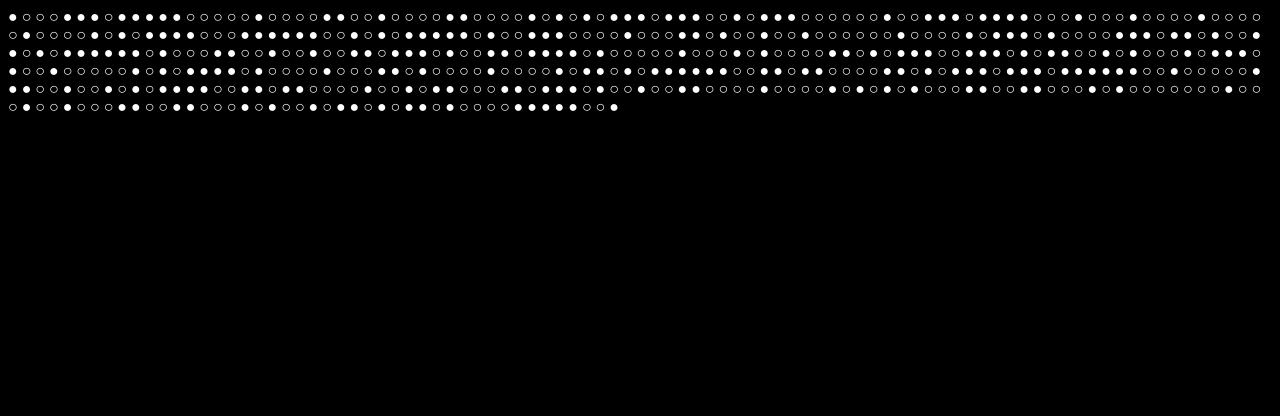
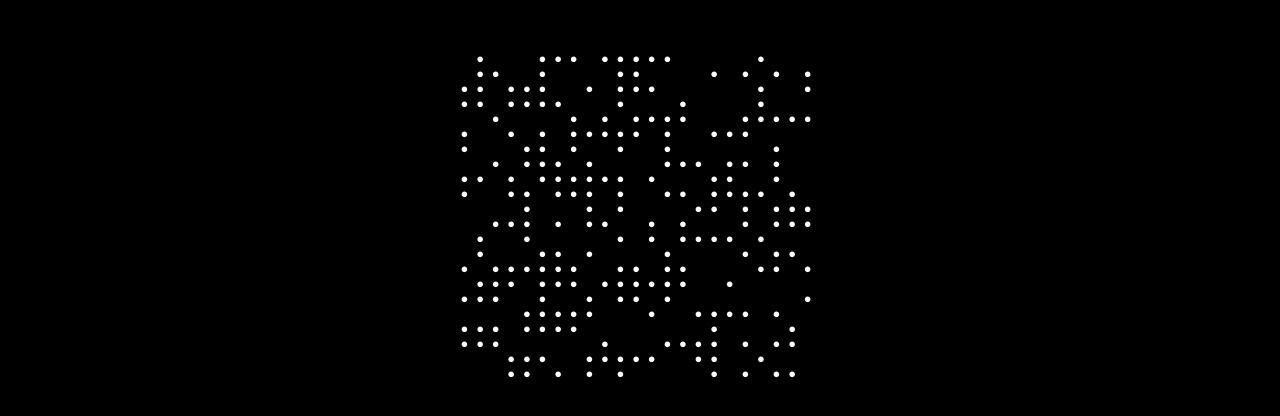
Before and after one commit to russelleh/doomsday, a plain HTML site: page index.html in a window 1280 px wide. Drawn offline with nearby package versions, Linux system fonts and the light colour scheme.

Commit message:
Various improvements

```diff
--- a/index.html
+++ b/index.html
@@ -1,10 +1,9 @@
 <head>
   <meta charset="utf-8">
-  <script src="https://code.jquery.com/jquery-1.12.0.min.js"></script>
   <script type="text/javascript" src="BigInteger.min.js"></script>
   <script type="text/javascript" src="script.js"></script>
   <link rel="stylesheet" type="text/css" href="stylesheet.css">
 </head>
 <body>
-    <p id="time"></p>
+    <pre id="time"></pre>
 </body>
--- a/script.js
+++ b/script.js
@@ -1,26 +1,33 @@
-$(document).ready(function() {
-  Y_U = bigInt("10e100");
-  M_Y = bigInt("31536000000");
-  P_M = bigInt("1.855e40");
+document.addEventListener("DOMContentLoaded", function(event) {
+  years_per_universe      = bigInt("10e100");
+  milliseconds_per_year   = bigInt("3.1536e10");
+  plancks_per_millisecond = bigInt("1.855e40");
 
-  M_U = M_Y.multiply(Y_U)
+  milliseconds_per_universe = milliseconds_per_year.multiply(years_per_universe);
 
   setInterval(function() {
-    time = document.getElementById("time");
-    now  = bigInt(Date.now())
-    down = M_U.minus(now)
-    plan = down.multiply(P_M);
-    ts   = plan.toString(2);
+    now_ms       = bigInt(Date.now());
+    remaining_ms = milliseconds_per_universe.minus(now_ms);
+    remaining_p  = plancks_per_millisecond.multiply(remaining_ms);
 
-    ts = ts.slice(0, -37);
-    for (i = 0; i < 37; i++) {
-      r = Math.floor(Math.random() * 2);
-      ts = ts + r;
+    // last 38 chars are zeros, should be random
+    remaining_p_fuzzy = remaining_p.toString().split('');
+    for (i = 0; i < 38; i++) {
+      remaining_p_fuzzy[151 - i] = Math.floor(Math.random() * 10);
     }
-    ts = ts.replace(/(.)/g, "$1 ")
-    ts = ts.replace(/0/g, "○")
-    ts = ts.replace(/1/g, "●")
+    remaining_p_fuzzy = bigInt(remaining_p_fuzzy.join(''));
 
-    time.innerHTML = ts;
-  }, 16)
+    remaining_p_fuzzy_binary = remaining_p_fuzzy.toString(2);
+    while (remaining_p_fuzzy_binary.length < 506) {
+      remaining_p_fuzzy_binary = '0' + remaining_p_fuzzy_binary;
+    }
+
+    remaining_p_fuzzy_binary = remaining_p_fuzzy_binary.replace(/(.{23})/g, "$1\n")
+    remaining_p_fuzzy_binary = remaining_p_fuzzy_binary.replace(/(.)/g, "$1 ")
+
+    remaining_p_fuzzy_binary = remaining_p_fuzzy_binary.replace(/0/g, " ")
+    remaining_p_fuzzy_binary = remaining_p_fuzzy_binary.replace(/1/g, "●")
+
+    document.getElementById("time").innerHTML = remaining_p_fuzzy_binary;
+  }, 16);
 });
--- a/stylesheet.css
+++ b/stylesheet.css
@@ -1,4 +1,9 @@
 body {
   background: black;
-  color: white;
+  color:      white;
 }
+
+#time {
+  text-align: center;
+  margin-top: 4em;
+}
```
